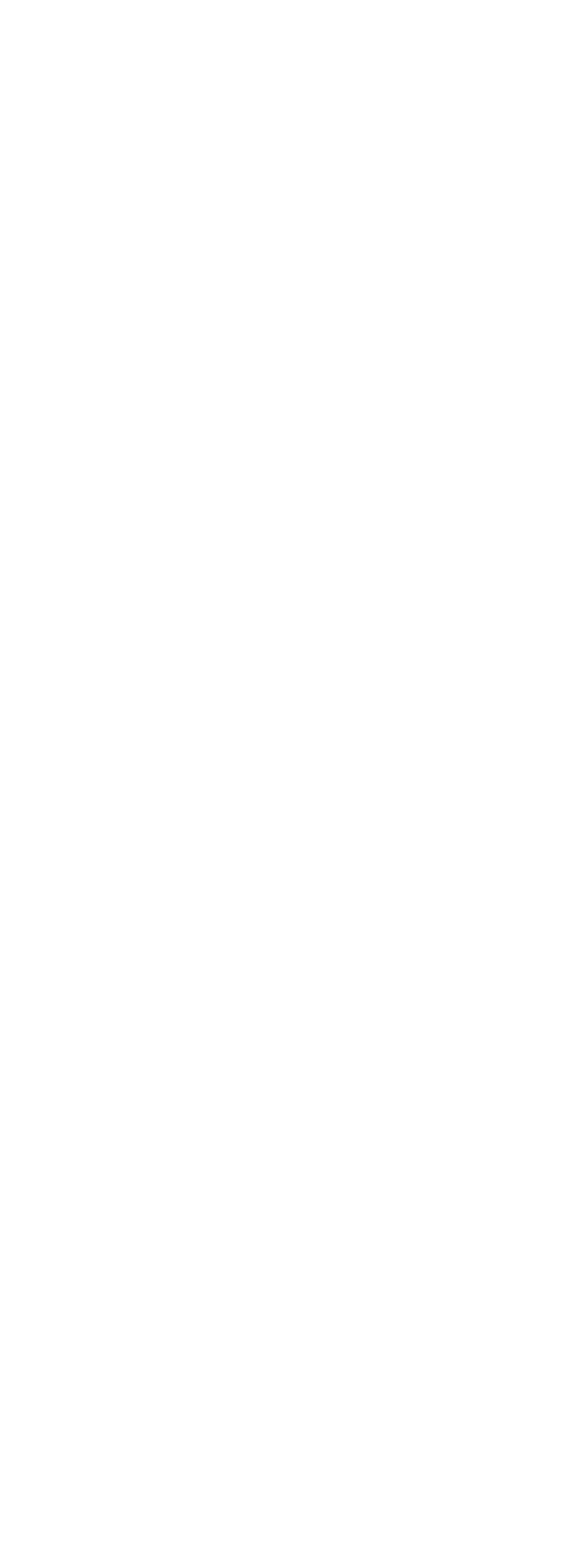
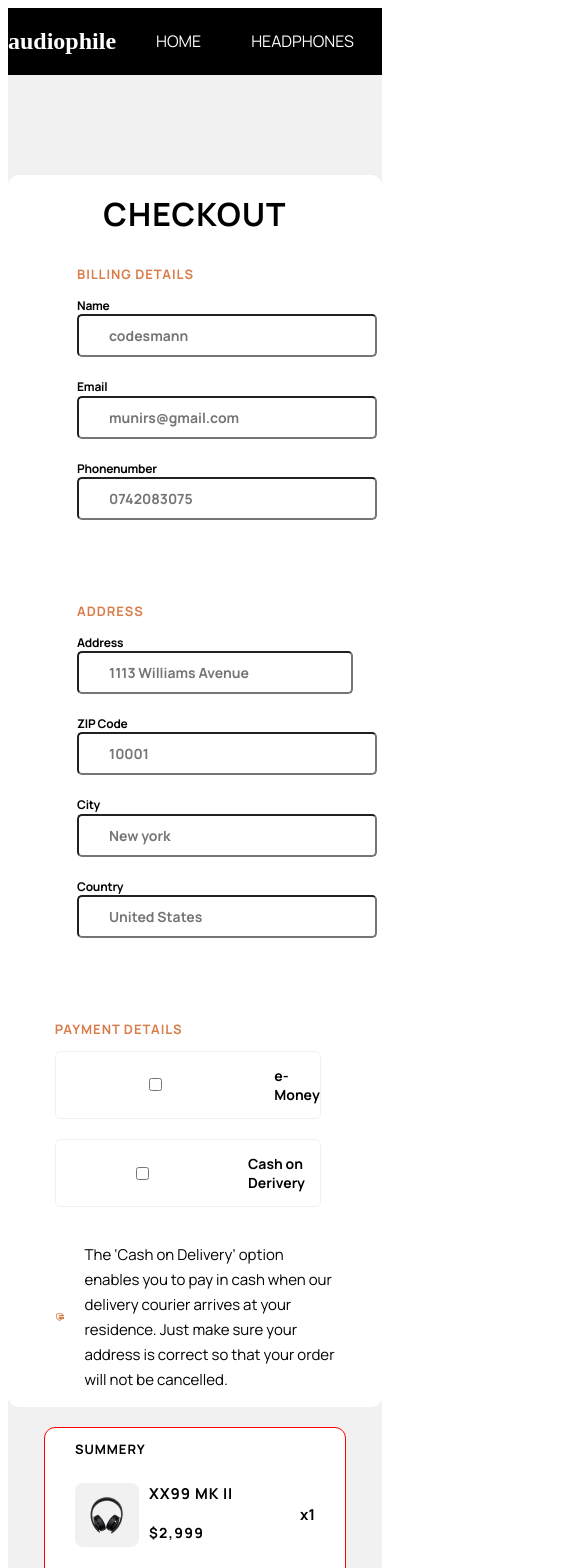
Before and after one commit to munirsebikaaka/audiophile-application, a React (Create React App) app: page /login in a window 390 px wide. Before the commit this address had no page. Shown: the top 1568 px of the page, 585 px wide, since content can reach past the window. Before the commit the page ends 844 px from the top, so only its background shows below. Built offline with nearby package versions, Linux system fonts and the light colour scheme; a web font is replaced by a local one.

Commit message:
feat:added the responsiveness for the login component

```diff
--- a/src/App.js
+++ b/src/App.js
@@ -10,23 +10,58 @@ import SpeakerDetails from "./speakers/speakerDetails";
 import SpeakerDetailsTwo from "./speakers/speakerDetailsTwo";
 import Speaker from "./speakers/speakers";
 import AddToCart from "./addToCart";
+import { useState } from "react";
+import Login from "./login";
+import Thanks from "./thanks";
+import Overlay from "./overlay";
 
 function App() {
+  const [addToCarts, setAddToCart] = useState(false);
+  const [showThanks, setShowThanks] = useState(false);
+
   return (
     <div className="App">
-      {/* <AddToCart /> */}
+      {addToCarts || showThanks ? (
+        <Overlay addToCarts={setAddToCart} showThanks={setShowThanks} />
+      ) : (
+        ""
+      )}
+      {addToCarts ? <AddToCart /> : ""}
+      {showThanks ? <Thanks /> : ""}
       <BrowserRouter>
         <Routes>
           <Route path="/" element={<Home />} />
           <Route path="ears" element={<EarPhones />} />
-          <Route path="earsEarsDetails" element={<EarPhonesDetails />} />
+          <Route
+            path="earsEarsDetails"
+            element={<EarPhonesDetails setAddToCart={setAddToCart} />}
+          />
           <Route path="headPs" element={<HeadPhones />} />
-          <Route path="headPsFirstDetails" element={<HeadPhonesDetails />} />
-          <Route path="headPsSecDetails" element={<HeadPhonesDetailsTwo />} />
-          <Route path="headPsDetail3" element={<HeadPhonesDetailsThree />} />
+          <Route
+            path="headPsFirstDetails"
+            element={<HeadPhonesDetails setAddToCart={setAddToCart} />}
+          />
+          <Route
+            path="headPsSecDetails"
+            element={<HeadPhonesDetailsTwo setAddToCart={setAddToCart} />}
+          />
+          <Route
+            path="headPsDetail3"
+            element={<HeadPhonesDetailsThree setAddToCart={setAddToCart} />}
+          />
           <Route path="speakers" element={<Speaker />} />
-          <Route path="speakersSpDetails" element={<SpeakerDetails />} />
-          <Route path="speakersSpDetails2" element={<SpeakerDetailsTwo />} />
+          <Route
+            path="speakersSpDetails"
+            element={<SpeakerDetails setAddToCart={setAddToCart} />}
+          />
+          <Route
+            path="speakersSpDetails2"
+            element={<SpeakerDetailsTwo setAddToCart={setAddToCart} />}
+          />
+          <Route
+            path="login"
+            element={<Login setShowThanks={setShowThanks} />}
+          />
         </Routes>
       </BrowserRouter>
     </div>
--- a/src/AppNav.js
+++ b/src/AppNav.js
@@ -29,6 +29,9 @@ const AppNav = () => {
           </li>
         </ul>
         <IoCartOutline className="icon" />
+        <NavLink to={"/login"} className="see-products">
+          CHECKOUT
+        </NavLink>
       </nav>
     </div>
   );
--- a/src/addToCart.js
+++ b/src/addToCart.js
@@ -1,5 +1,3 @@
-import { FaArrowLeft, FaArrowRight } from "react-icons/fa6";
-
 const AddToCart = () => {
   return (
     <div className="add-to-cart">
--- a/src/earPhones/earPhonesDetails.js
+++ b/src/earPhones/earPhonesDetails.js
@@ -3,7 +3,7 @@ import Bringing from "../bringing";
 import Footer from "../Footer";
 import Samples from "../samples";
 
-const EarPhonesDetails = () => {
+const EarPhonesDetails = ({ setAddToCart }) => {
   return (
     <div className="pro-details">
       <DetailsNav />
@@ -29,7 +29,9 @@ const EarPhonesDetails = () => {
           <h3 className="price">$599</h3>
           <span>
             <button className="increase">icon 1 icon</button>
-            <button className="increase2">ADD TO CART</button>
+            <button onClick={() => setAddToCart(true)} className="increase2">
+              ADD TO CART
+            </button>
           </span>
         </div>
       </section>
--- a/src/headPhones/headphoneDetailsTwo.js
+++ b/src/headPhones/headphoneDetailsTwo.js
@@ -3,7 +3,7 @@ import Bringing from "../bringing";
 import Footer from "../Footer";
 import DetailsNav from "../AppDetailsNav";
 
-const HeadPhonesDetailsTwo = () => {
+const HeadPhonesDetailsTwo = ({ setAddToCart }) => {
   return (
     <div className="pro-details">
       <DetailsNav />
@@ -26,7 +26,9 @@ const HeadPhonesDetailsTwo = () => {
           <h3 className="price"> $$ 1,750</h3>
           <span>
             <button className="increase">icon 1 icon</button>
-            <button className="increase2">ADD TO CART</button>
+            <button onClick={() => setAddToCart(true)} className="increase2">
+              ADD TO CART
+            </button>
           </span>
         </div>
       </section>
--- a/src/index.css
+++ b/src/index.css
@@ -676,9 +676,9 @@ body {
   flex-direction: column;
   align-items: center;
   position: absolute;
-  top: 2.5%;
+  top: 2.6%;
   right: 10%;
-  background-color: #c1c1c1;
+  background-color: var(--mainColor);
   padding-top: 5px;
   padding-bottom: 20px;
   border-radius: 11px;
@@ -754,6 +754,9 @@ body {
   display: flex;
   flex-direction: column;
   align-items: center;
+  background-color: var(--mainColor);
+  border-radius: 11px;
+  height: 600px;
 }
 .sum {
   display: flex;
@@ -775,15 +778,17 @@ body {
 }
 .thanks {
   max-width: 640px;
-  padding-left: 40px;
-  padding-top: 40px;
+  padding: 40px;
   display: flex;
   flex-direction: column;
   gap: 30px;
   position: absolute;
-  top: 3%;
+  top: 5%;
   right: 15%;
-  background-color: #2f2f2f;
+  border-radius: 11px;
+  background-color: var(--mainColor);
+  padding-bottom: 20px;
+  height: 480px;
 }
 .thanks .mark {
   width: 64px;
@@ -871,9 +876,14 @@ body {
 
 /* LOGINS */
 .login-cell {
-  border: 5px solid red;
   display: grid;
-  grid-template-columns: 2fr 1fr;
+  grid-template-columns: 1.5fr 1fr;
+  max-width: 1000px;
+  margin: 100px auto;
+  gap: 50px;
+}
+.login {
+  background-color: var(--semiBackground);
 }
 .login-cell label {
   font-family: Manrope;
@@ -882,25 +892,118 @@ body {
   line-height: 16.39px;
   letter-spacing: -0.2142857164144516px;
 }
-.login-cell .login-input {
+.login-cell .login-input,
+.login-phone {
   font-family: Manrope;
   font-size: 14px;
   font-weight: 700;
   padding: 10px 30px;
   margin-bottom: 20px;
-  width: 300px;
+  width: 80%;
   border-radius: 5px;
   outline: none;
 }
 
-.login-cell .dets .inner-dets {
-  border: 1px solid red;
+.login-phone {
+  width: 37%;
+}
+.address .input-adress,
+.login-country {
+  font-family: Manrope;
+  font-size: 14px;
+  font-weight: 700;
+  padding: 10px 30px;
+  margin-bottom: 20px;
+  width: 90%;
+  border-radius: 5px;
+  outline: none;
+}
+
+.login-cell .dets .inner-dets,
+.address .inner-address {
   display: flex;
-  /* justify-content: space-around; */
   gap: 30px;
 }
-.login-cell .dets .inner-dets input {
+.dets,
+.address {
+  margin-bottom: 50px;
+}
+
+.input-adress {
+  width: 79%;
+}
+.login-cell h1 {
+  font-family: Manrope;
+  font-size: 13px;
+  font-weight: 700;
+  line-height: 25px;
+  letter-spacing: 0.9285714030265808px;
+}
+.login .main-head {
+  color: var(--semiMainColor);
+}
+
+.login .check {
+  font-family: Manrope;
+  font-size: 32px;
+  font-weight: 700;
+  line-height: 36px;
+  letter-spacing: 1.1428571939468384px;
+}
+
+.payment {
+  display: flex;
+  align-items: center;
+  gap: 20px;
+  width: 75%;
+}
+.payment .icon {
+  width: 50px;
+  height: 50px;
+  color: var(--semiMainColor);
+}
+.payment p {
+  font-family: Manrope;
+  font-size: 15px;
+  font-weight: 400;
+  line-height: 25px;
+}
+.login .checks {
+  border: 1px solid var(--semiBackground);
+  display: flex;
+  align-items: center;
+  gap: 20px;
+  width: 264px;
+  border-radius: 6px;
+  margin-bottom: 20px;
+}
+.money {
+  font-family: Manrope;
+  font-size: 14px;
+  font-weight: 700;
+  line-height: 19.12px;
+}
+.check-input {
+  border-radius: 50%;
+}
+.payments-dts {
+  display: flex;
+  justify-content: space-between;
+  width: 75%;
+}
+.main-login {
+  display: flex;
+  flex-direction: column;
+  align-items: center;
+  background-color: var(--mainColor);
+  border-radius: 11px;
+}
+.overly {
   width: 100%;
+  height: 130vh;
+  position: absolute;
+  top: 1.9%;
+  background-color: #5f5f5f85;
 }
 /* MEDIA QUARRY */
 @media (max-width: 900px) {
@@ -1060,6 +1163,20 @@ body {
     flex-direction: column;
     align-items: center;
   }
+  .login-cell {
+    display: flex;
+    flex-direction: column;
+    align-items: center;
+    gap: 20px;
+  }
+  .summery {
+    width: 100%;
+    display: flex;
+    flex-direction: column;
+    align-items: center;
+    height: auto;
+    border: 1px solid red;
+  }
 }
 @media (max-width: 600px) {
   .samples {
@@ -1147,4 +1264,24 @@ body {
   .section3 {
     background-position: center;
   }
+
+  .login-cell .dets .inner-dets,
+  .address .inner-address {
+    display: flex;
+    flex-direction: column;
+    gap: 0px;
+  }
+
+  .login-cell .login-input,
+  .login-phone,
+  .login input,
+  .login-input,
+  .input-adress {
+    width: 100%;
+  }
+  .payments-dts {
+    display: flex;
+    flex-direction: column;
+    width: 75%;
+  }
 }
--- a/src/login.js
+++ b/src/login.js
@@ -1,15 +1,16 @@
 import DetailsNav from "./AppDetailsNav";
 import Footer from "./Footer";
+import { RiSecurePaymentFill } from "react-icons/ri";
 
-const Login = () => {
+const Login = ({ setShowThanks }) => {
   return (
-    <div>
+    <div className="login">
       <DetailsNav />
-      <h1>CHECKOUT</h1>
       <div className="login-cell">
-        <div>
+        <div className="main-login">
+          <h1 className="check">CHECKOUT</h1>
           <div className="dets">
-            <h1>BILLING DETAILS</h1>
+            <h1 className="main-head">BILLING DETAILS</h1>
             <div className="inner-dets">
               <div>
                 <label>Name</label> <br />
@@ -25,75 +26,76 @@ const Login = () => {
                 <input
                   className="login-input"
                   type="text"
-                  placeholder="munirsebikaaka@gmail.com"
+                  placeholder="munirs@gmail.com"
                 />
               </div>
             </div>
             <label>Phonenumber</label>
             <br />
             <input
-              className="login-input"
+              className="login-phone"
               type="text"
               placeholder="0742083075"
             />
           </div>
+          <div className="address">
+            <h1 className="main-head">ADDRESS</h1>
+            <label>Address</label>
+            <br />
+            <input
+              className="input-adress"
+              type="text"
+              placeholder="1113 Williams Avenue"
+            />
+            <div className="inner-address">
               <div>
-            <label>Address</label>
+                <label>ZIP Code</label>
                 <br />
                 <input
                   className="login-input"
                   type="text"
-              placeholder="1113 Williams Avenue"
+                  placeholder="10001"
                 />
+              </div>
               <div>
-              <label>ZIP Code</label>
-              <br />
-              <input className="login-input" type="text" placeholder="10001" />
                 <label>City</label>
                 <br />
+
                 <input
                   className="login-input"
                   type="text"
                   placeholder="New york"
                 />
               </div>
+            </div>
             <label>Country</label>
             <br />
             <input
-              className="login-input"
+              className="login-country"
               type="text"
               placeholder="United States"
             />
           </div>
+          <div className="payments-dts">
+            <h1 className="main-head">PAYMENT DETAILS</h1>
             <div>
-            <h1>PAYMENT DETAILS</h1>
-            <div>
-              <p>Payment details</p>
-              <div>
-                <label>e-Money Number</label>
-                <br />
-                <input
-                  className="login-input"
-                  type="text"
-                  placeholder="238521993"
-                />
+              <div className="checks">
+                <input type="checkbox" className="check-input" />
+                <p className="money">e-Money</p>
+              </div>
+              <div className="checks">
+                <input type="checkbox" className="check-input" />
+                <p className="money">Cash on Derivery</p>
               </div>
             </div>
-
-            <div>
-              <div>
-                <input type="checkbox" />
-                <p>e-Money</p>
           </div>
-              <div>
-                <input type="checkbox" />
-                <p>Cash on Derivery</p>
-              </div>
-              <div>
-                <input type="checkbox" />
-                <p>e-MoneyPIN</p>
-              </div>
-            </div>
+          <div className="payment">
+            <RiSecurePaymentFill className="icon" />
+            <p>
+              The ‘Cash on Delivery’ option enables you to pay in cash when our
+              delivery courier arrives at your residence. Just make sure your
+              address is correct so that your order will not be cancelled.
+            </p>
           </div>
         </div>
         <div className="summery">
@@ -148,7 +150,9 @@ const Login = () => {
             <h1>GRAND TOTAL</h1>
             <p className="grand">$5,446</p>
           </div>
-          <button className="see-products">CHECKOUT</button>
+          <button onClick={() => setShowThanks(true)} className="see-products">
+            CHECKOUT
+          </button>
         </div>
       </div>
       <Footer />
--- a/src/speakers/speakerDetails.js
+++ b/src/speakers/speakerDetails.js
@@ -3,7 +3,7 @@ import Bringing from "../bringing";
 import Footer from "../Footer";
 import Samples from "../samples";
 
-const SpeakerDetails = () => {
+const SpeakerDetails = ({ setAddToCart }) => {
   return (
     <div className="pro-details">
       <DetailsNav />
@@ -29,7 +29,9 @@ const SpeakerDetails = () => {
           <h3 className="price">$4,500</h3>
           <span>
             <button className="increase">icon 1 icon</button>
-            <button className="increase2">ADD TO CART</button>
+            <button onClick={() => setAddToCart(true)} className="increase2">
+              ADD TO CART
+            </button>
           </span>
         </div>
       </section>
--- a/src/speakers/speakerDetailsTwo.js
+++ b/src/speakers/speakerDetailsTwo.js
@@ -3,7 +3,7 @@ import Bringing from "../bringing";
 import Footer from "../Footer";
 import Samples from "../samples";
 
-const SpeakerDetailsTwo = () => {
+const SpeakerDetailsTwo = ({ setAddToCart }) => {
   return (
     <div className="pro-details">
       <DetailsNav />
@@ -26,7 +26,9 @@ const SpeakerDetailsTwo = () => {
           <h3 className="price">$3,500</h3>
           <span>
             <button className="increase">icon 1 icon</button>
-            <button className="increase2">ADD TO CART</button>
+            <button onClick={() => setAddToCart(true)} className="increase2">
+              ADD TO CART
+            </button>
           </span>
         </div>
       </section>
```
Also changed, not shown: src/headPhones/headphoneDetails.js (+4 -4 lines), src/headPhones/headphoneDetailsThree.js (+5 -2 lines), src/overlay.js (+6 -2 lines). Lines whose indentation alone changed are shown as unchanged.
